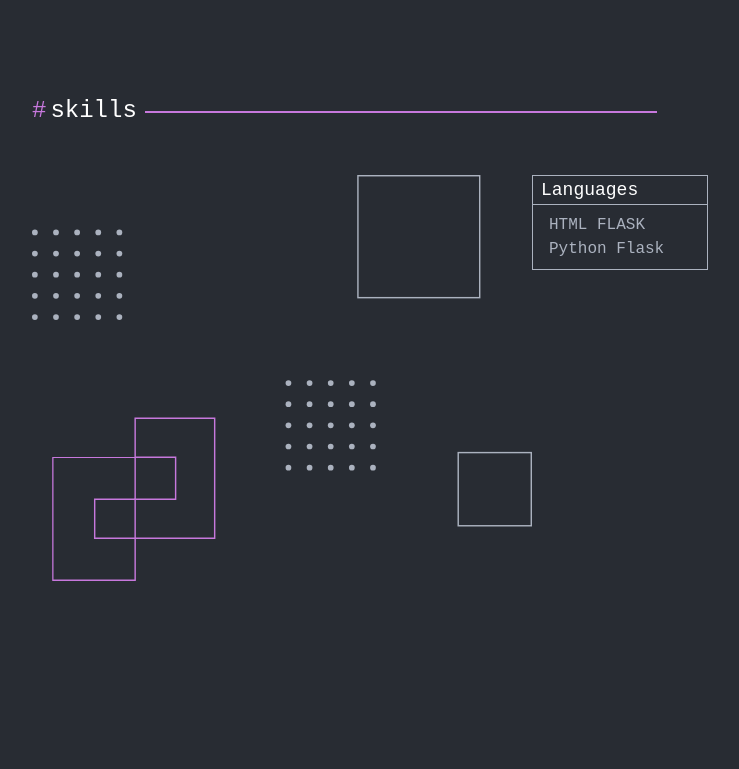
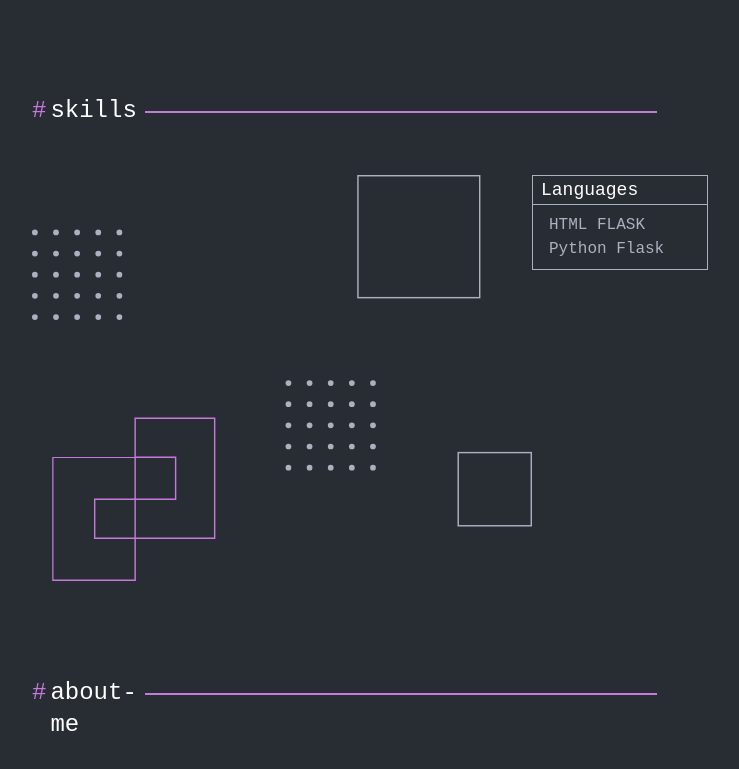
Before and after one commit to OXAYR/The-Dev-Uzair, an Angular app: page / in a window 1280 px wide. Shown: the part 1431-2200 px from the top of the page, without its empty margins (96-835 px from the left). Before the commit the page ends 2140 px from the top, so only its background shows below. Built offline with nearby package versions, Linux system fonts and the light colour scheme.

Commit message:
added about me compoennt

```diff
--- /dev/null
+++ b/src/app/components/about-me/about-me.component.html
@@ -0,0 +1 @@
+<p>about-me works!</p>
--- a/src/app/components/home/home.component.html
+++ b/src/app/components/home/home.component.html
@@ -22,4 +22,10 @@
       <app-skills-card></app-skills-card>
     </div>
   </div>
+  <div>
+    <div class="mt-24 mb-12 w-2/4 text-2xl flex">
+      <span class="text-purple pr-1">#</span>about-me
+      <div class="border-t-2 border-purple px-64 mt-4 ml-2"></div>
+    </div>
+  </div>
 </div>
```
Also changed, not shown: src/app/components/about-me/about-me.component.ts (added, +12 -0 lines), src/app/components/about-me/about-me.component.css (added), 1 other file (tests, documents, lock files or other folders).
